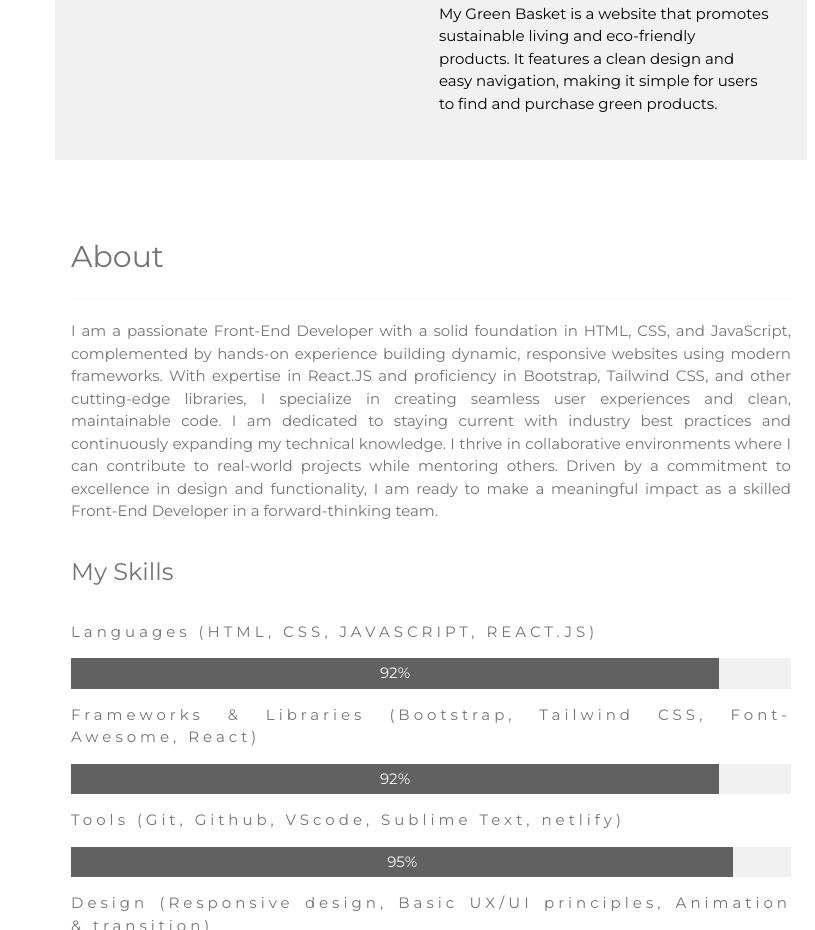
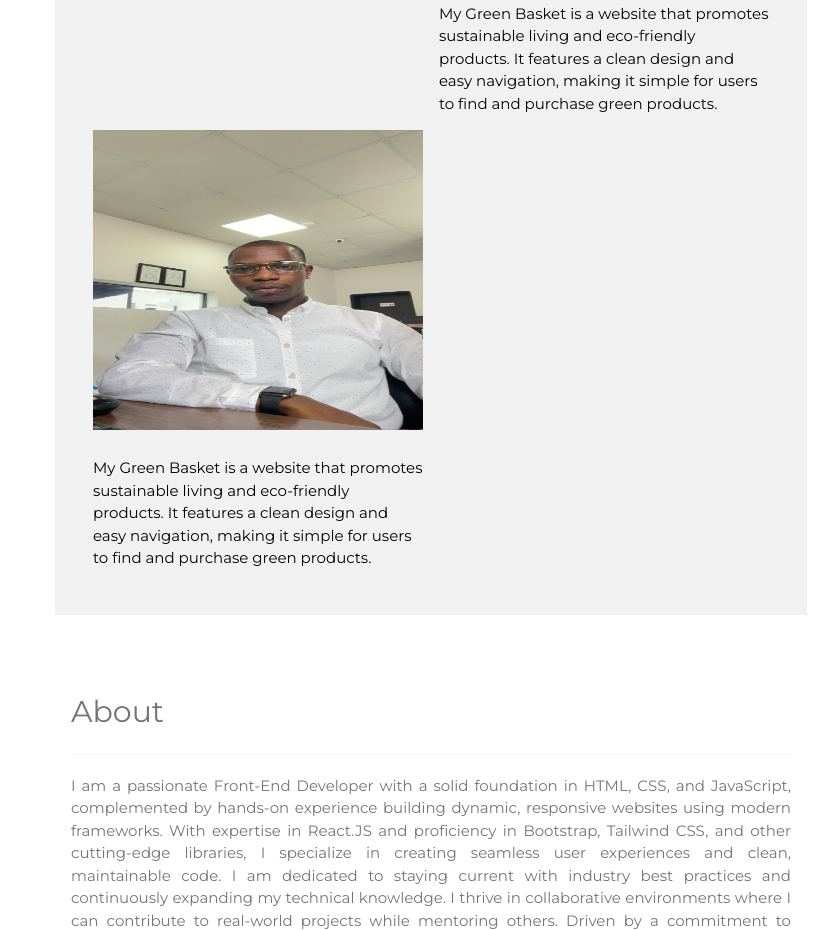
Before and after one commit to Alaoh445/porfolio-site, a plain HTML site: page index.html in a window 1280 px wide. Shown: the part 1497-2427 px from the top of the page, without its empty margins (465-1280 px from the left). Drawn offline with nearby package versions, Linux system fonts and the light colour scheme.

Commit message:
commit today

```diff
--- a/index.html
+++ b/index.html
@@ -94,6 +94,13 @@ body, h1,h2,h3,h4,h5,h6 {font-family: "Montserrat", sans-serif}
         </a>
       </div>
 
+      <div class="w3-half">
+        <a href="https://is-this-allowed.netlify.app/" target="_blank" style="text-decoration: none;">
+          <img src="images/WhatsApp Image 2025-07-13 at 3.57.13 PM.jpeg" style="width:100%" height="300px"  loading="lazy" title="My Green Basket" object-fit="cover">
+          <p>My Green Basket is a website that promotes sustainable living and eco-friendly products.
+            It features a clean design and easy navigation, making it simple for users to find and purchase green products.</p>
+        </a>
+      </div>
 
     <!-- End photo grid -->
     </div>
```
